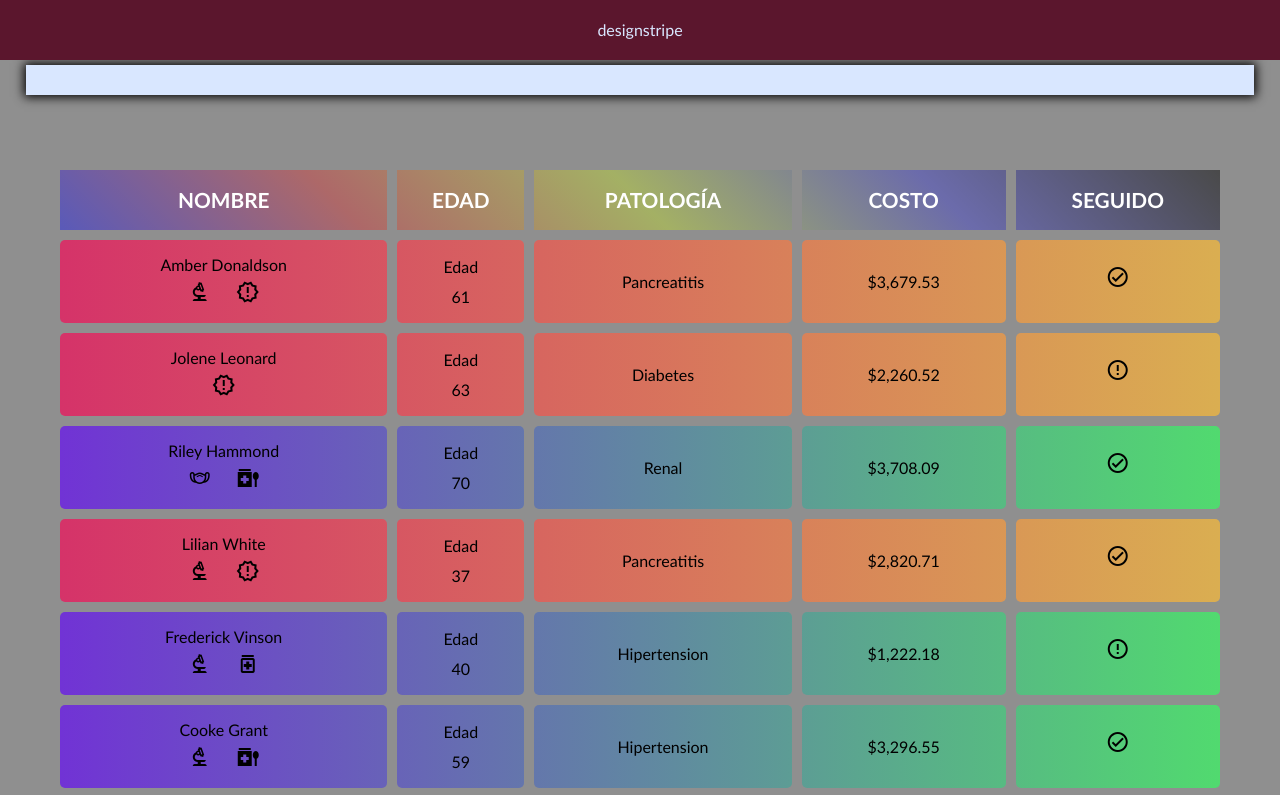
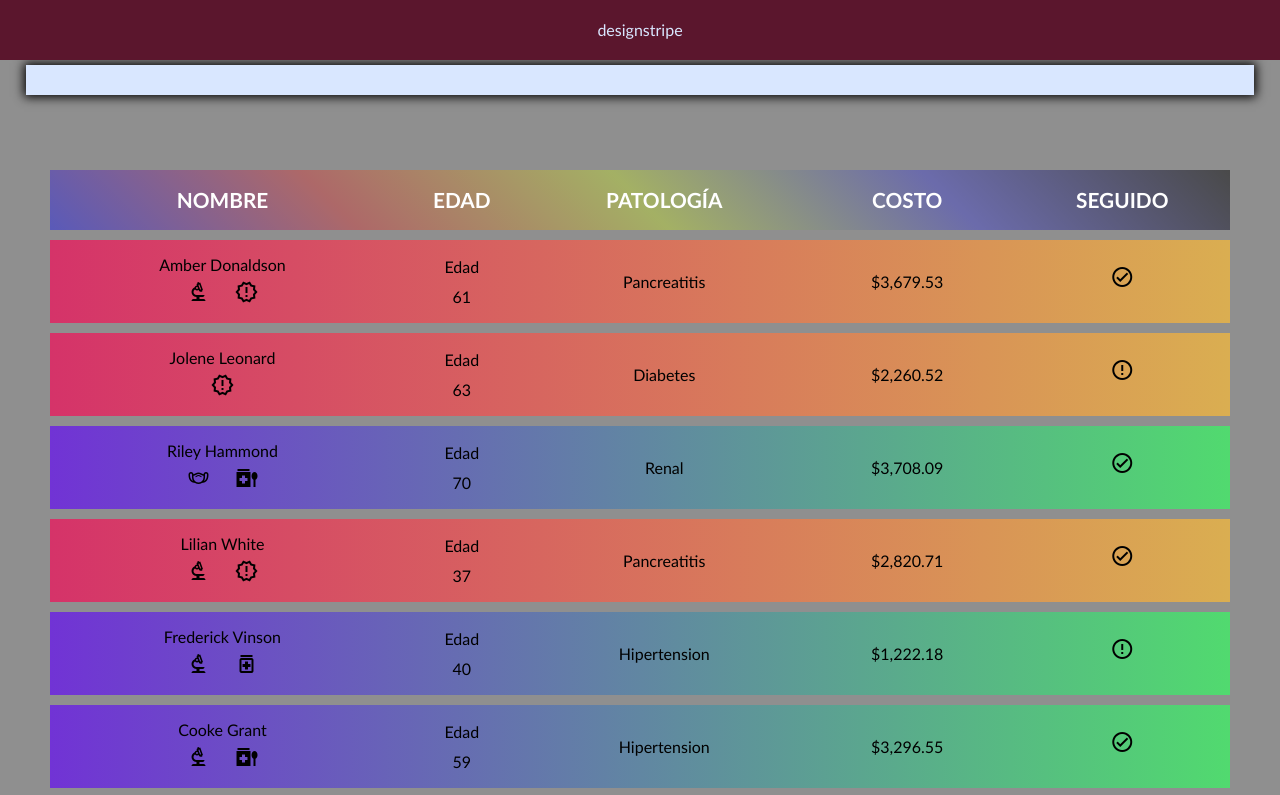
Before and after one commit to Chazmann/extrasInternacion, a plain HTML site: page productosConJson.html in a window 1280 px wide. Shown: the top 795 px of the page. Drawn offline with Linux system fonts and the light colour scheme; no server answers.

Commit message:
border-spacing

```diff
--- a/css/main.css
+++ b/css/main.css
@@ -32,7 +32,6 @@ body {
     justify-content: center;
 
 }
-
 
 .tabla tbody, .tabla thead{ color:black }
 .tabla thead{
@@ -133,15 +132,13 @@ table, .female, .male{
     line-height: 30px;
     outline: 0;
     gap:0;
-
     padding: 0;
-    border-spacing: 10px;
+    border-spacing: 0px 10px;
     border-collapse: separate;
 }
 #info td{
     padding: 10px;
     border: 0;
-    border-radius: 5px;
     text-transform: capitalize;
 
 }
```
